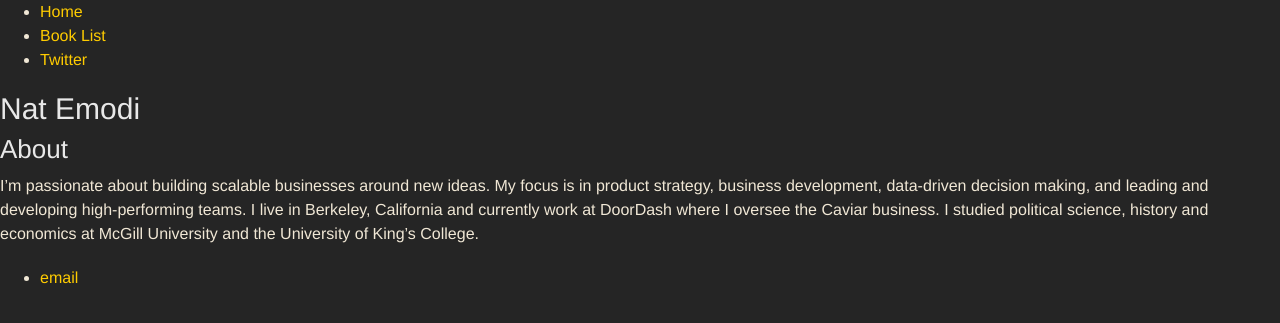
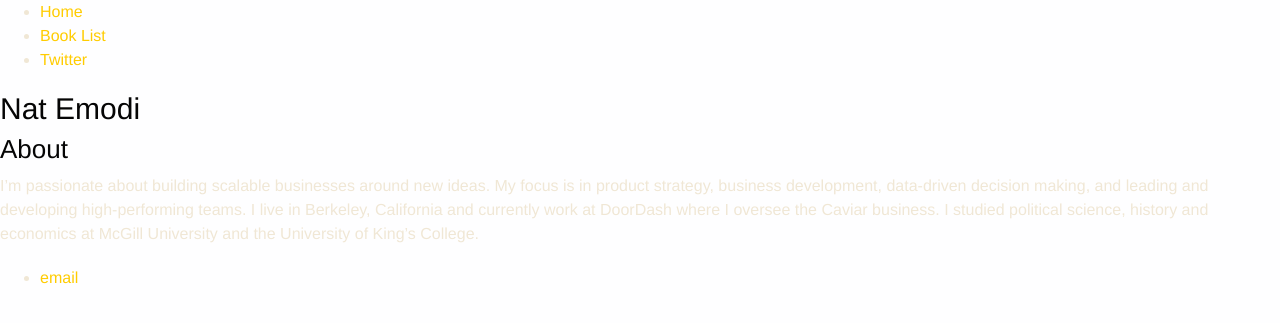
Before and after one commit to nmemodi/natemodi.github.io, a Jekyll site: the page built from index.html, in a window 1280 px wide. Shown: the top 323 px of the page. Built offline with Jekyll 4.4.1, drawn with Linux system fonts in a browser that asks for light colours.

Commit message:
Update main.css

```diff
--- a/css/main.css
+++ b/css/main.css
@@ -4,12 +4,12 @@ body {
   font: 16px/1.5 "OpenSansRegular", "Helvetica Neue", Helvetica, Arial, sans-serif;
   color: #f0e7d5;
   font-weight: normal;
-  background: #252525;
+  background: #fefeff;
   background-attachment: fixed !important;
-  background: linear_gradient(#2a2a29, #1c1c1c);
+  background: linear_gradient(#fefeff, #ffffff);
 }
 h1, h2, h3, h4, h5, h6 {
-  color: #e8e8e8;
+  color: #050505;
   margin: 0 0 10px;
   font-family: 'OpenSansRegular', "Helvetica Neue", Helvetica, Arial, sans-serif;
   font-weight: normal;
@@ -27,14 +27,14 @@ h2 {
   font-size: 26px;
 }
 h4, h5, h6 {
-  color: #e8e8e8;
+  color: #443742;
 }
 h3 {
   font-size: 20px;
   line-height: 24px;
   font-family: 'OpenSansRegular', "Helvetica Neue", Helvetica, Arial, sans-serif !important;
   font-weight: normal;
-  color: #b6b6b6;
+  color: #443742;
   padding-top: 20px;
 }
 a {
@@ -43,10 +43,10 @@ a {
   text-decoration: none;
 }
 b {
-  color: #b6b6b6;
+  color: #545775;
 }
 a:hover {
-  color: #ffeb9b;
+  color: #545775;
 }
 a small {
   font-size: 11px;
@@ -75,7 +75,7 @@ blockquote {
 }
 code {
   font-family: Monaco, Bitstream Vera Sans Mono, Lucida Console, Terminal, monospace;
-  color: #efefef;
+  color: #545775;
   font-size: 13px;
   margin: 0 4px;
   padding: 4px 6px;
@@ -83,7 +83,7 @@ code {
 }
 pre {
   padding: 8px 15px;
-  background: #191919;
+  background: #fefeff;
   border-radius: 2px;
   border: 1px solid #121212;
   box-shadow: inset 0 1px 3px rgba(0, 0, 0, .3);
@@ -91,7 +91,7 @@ pre {
   overflow-y: hidden;
 }
 pre code {
-  color: #efefef;
+  color: #545775;
   text-shadow: 0px 1px 0px #000;
   margin: 0;
   padding: 0;
@@ -104,7 +104,7 @@ th {
   text-align: left;
   padding: 5px 10px;
   border-bottom: 1px solid #434343;
-  color: #b6b6b6;
+  color: #545775;
   font-family: 'OpenSansSemibold', "Helvetica Neue", Helvetica, Arial, sans-serif !important;
   font-weight: normal;
 }
```
